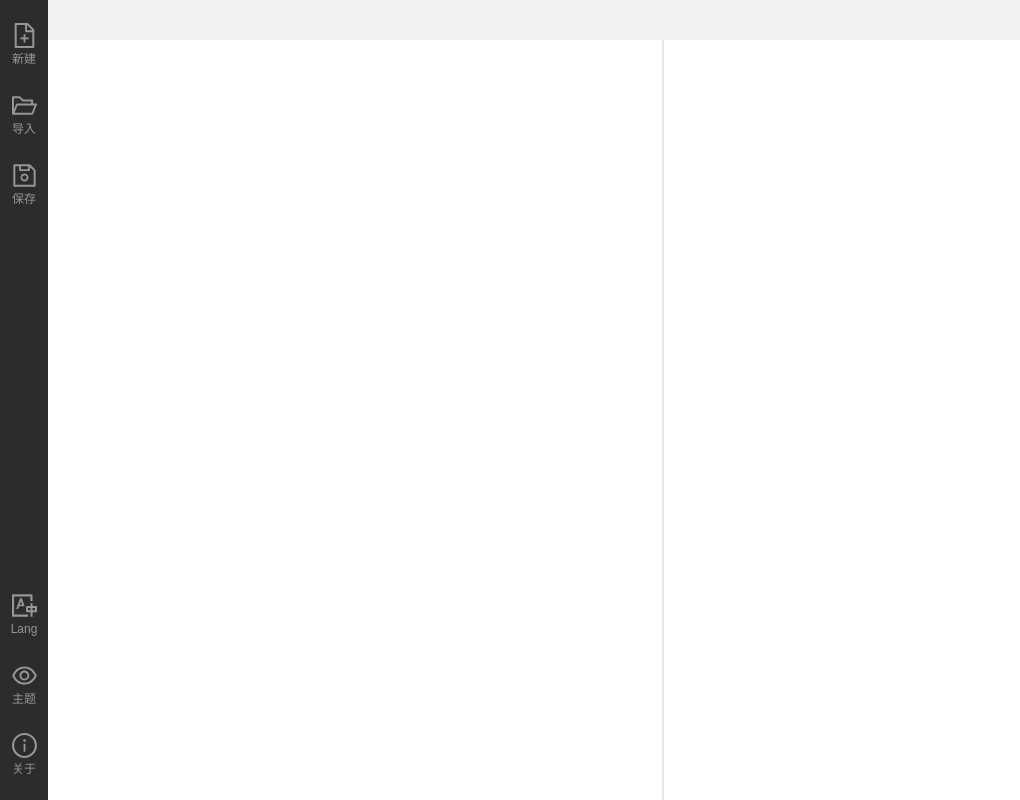
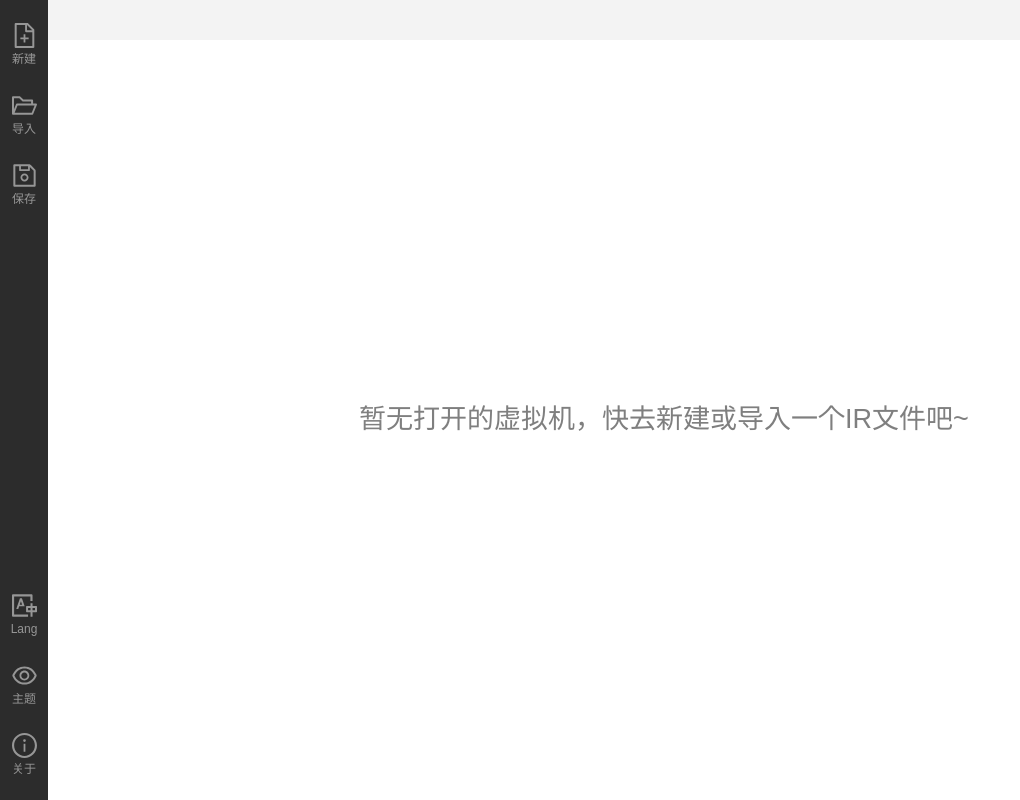
Before and after one commit to ErnestThePoet/ir-virtual-machine, a React (Vite) app: page / in a window 1280 px wide. Shown: the whole page, without its empty margins (0-1020 px from the left). Built offline with nearby package versions, Linux system fonts and the light colour scheme.

Commit message:
feat: add Empty Holder

```diff
--- a/src/locales/zhcn.ts
+++ b/src/locales/zhcn.ts
@@ -1,6 +1,6 @@
 /* Do never modify this locale. */
 const zhCn = {
-    APP_TITLE: "编译原理IR虚拟机",
+    APP_TITLE: "IR虚拟机",
 
     // UI strings
     ADD: "新建",
@@ -13,6 +13,7 @@ const zhCn = {
     SAVE_CLOSE: "保存关闭",
     UNSAVE_CLOSE: "不保存关闭",
     CANCEL: "取消",
+    EMPTY_PLACEHOLDER: "暂无打开的虚拟机，快去新建或导入一个IR文件吧~",
 
     // Static error check messages
     DECODE_ERROR_PREFIX: "指令解码错误(第{lineNumber}行)：",
--- a/src/pages/Home/Home.module.scss
+++ b/src/pages/Home/Home.module.scss
@@ -16,6 +16,8 @@
     width: 100%;
     height: calc(100% - $tabbar-height);
     display: flex;
+
+    background-color: var(--vm-wrapper-bkg-color);
 }
 
 .sectionIr{
--- a/src/pages/Home/Home.tsx
+++ b/src/pages/Home/Home.tsx
@@ -3,17 +3,27 @@ import { useAppDispatch, useAppSelector } from "@/store/hooks";
 import styles from "./Home.module.scss";
 import SideBar from "./components/SideBar";
 import TabBar from "./components/TabBar";
+import EmptyHolder from "./components/EmptyHolder/EmptyHolder";
 
 const Home: React.FC = () => {
+    const vmStates = useAppSelector(state => state.vm.vmPageStates);
+
     return (
         <main className={styles.main}>
             <SideBar />
             <div className={styles.divRight}>
                 <TabBar />
                 <div className={styles.divVmWrapper}>
-                    <section className={styles.sectionIr}></section>
+                    {vmStates.length === 0 ? (
+                        <EmptyHolder />
+                    ) : (
+                        <>
+                            <section className={styles.sectionIr}></section>
 
-                    <section className={styles.sectionConsole}></section>
+                            <section
+                                className={styles.sectionConsole}></section>
+                        </>
+                    )}
                 </div>
             </div>
         </main>
--- /dev/null
+++ b/src/pages/Home/components/EmptyHolder/EmptyHolder.module.scss
@@ -0,0 +1,26 @@
+@keyframes scale-in {
+    from {
+        transform: scale(0.1);
+    }
+
+    to {
+        transform: scale(1);
+    }
+}
+
+.divEmptyHolder {
+    width: 100%;
+    height: 100%;
+
+    display: flex;
+    justify-content: center;
+    align-items: center;
+
+    font-size: 27px;
+    color: var(--vm-empty-holder-color);
+}
+
+.spanEmptyHolderText {
+    animation-duration: 0.5s;
+    animation-name: scale-in;
+}
--- /dev/null
+++ b/src/pages/Home/components/EmptyHolder/EmptyHolder.tsx
@@ -0,0 +1,19 @@
+import React from "react";
+import { useIntl } from "react-intl";
+import styles from "./EmptyHolder.module.scss";
+
+const EmptyHolder: React.FC = () => {
+    const intl = useIntl();
+
+    return (
+        <div className={styles.divEmptyHolder}>
+            <span className={styles.spanEmptyHolderText}>
+                {intl.formatMessage({
+                    id: "EMPTY_PLACEHOLDER"
+                })}
+            </span>
+        </div>
+    );
+};
+
+export default EmptyHolder;
--- /dev/null
+++ b/src/pages/Home/components/EmptyHolder/index.ts
@@ -0,0 +1 @@
+export { default } from "./EmptyHolder";
--- a/src/themes/light.scss
+++ b/src/themes/light.scss
@@ -12,5 +12,7 @@
     --tabbar-item-close-color: rgba(0, 0, 0, 0.7);
     --tabbar-close-hover-bkg-color: rgba(0, 0, 0, 0.1);
 
+    --vm-wrapper-bkg-color: #fff;
+    --vm-empty-holder-color: rgba(0,0,0,0.5);
     --vm-section-border-color: #e7e7e7;
 }
```
